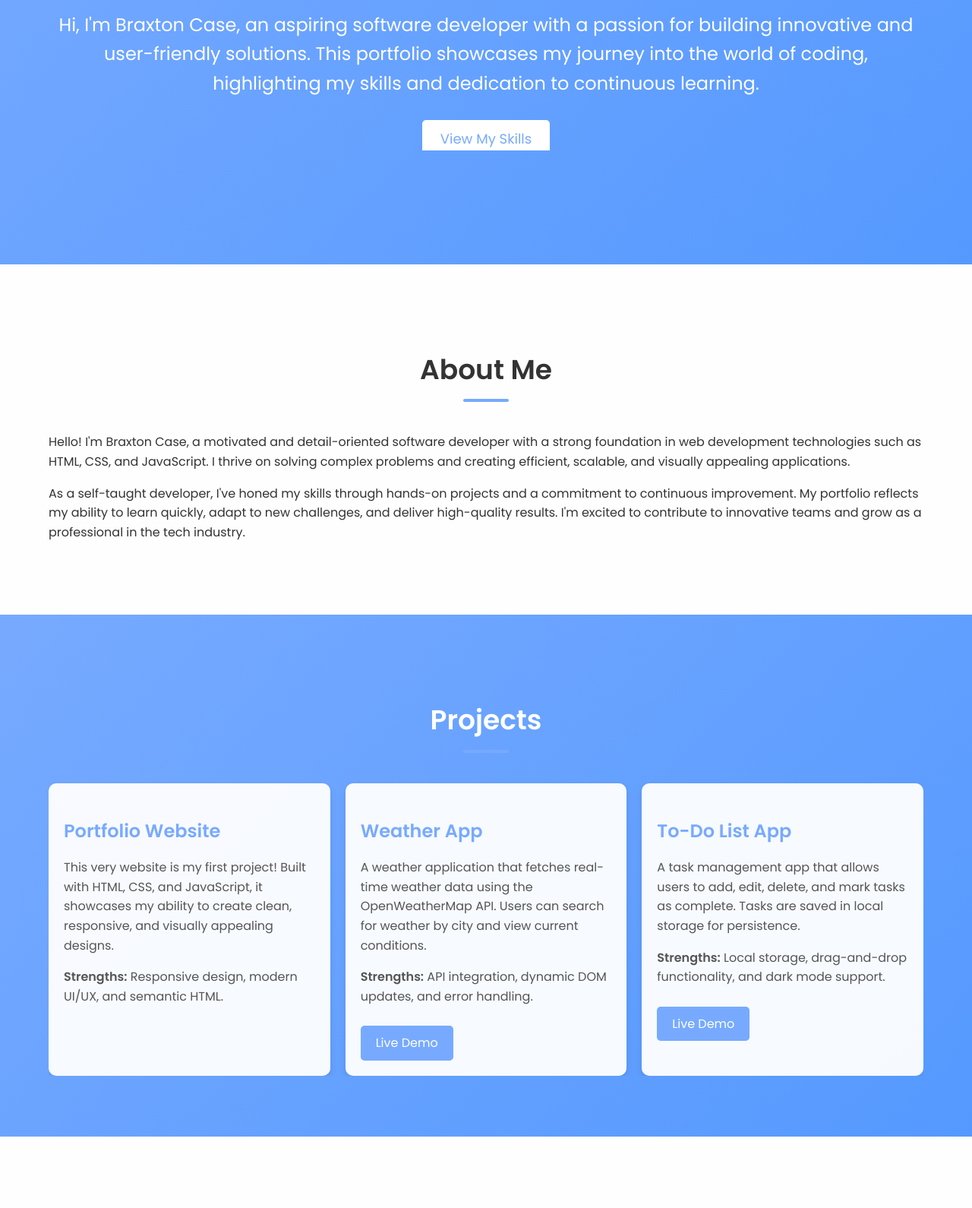
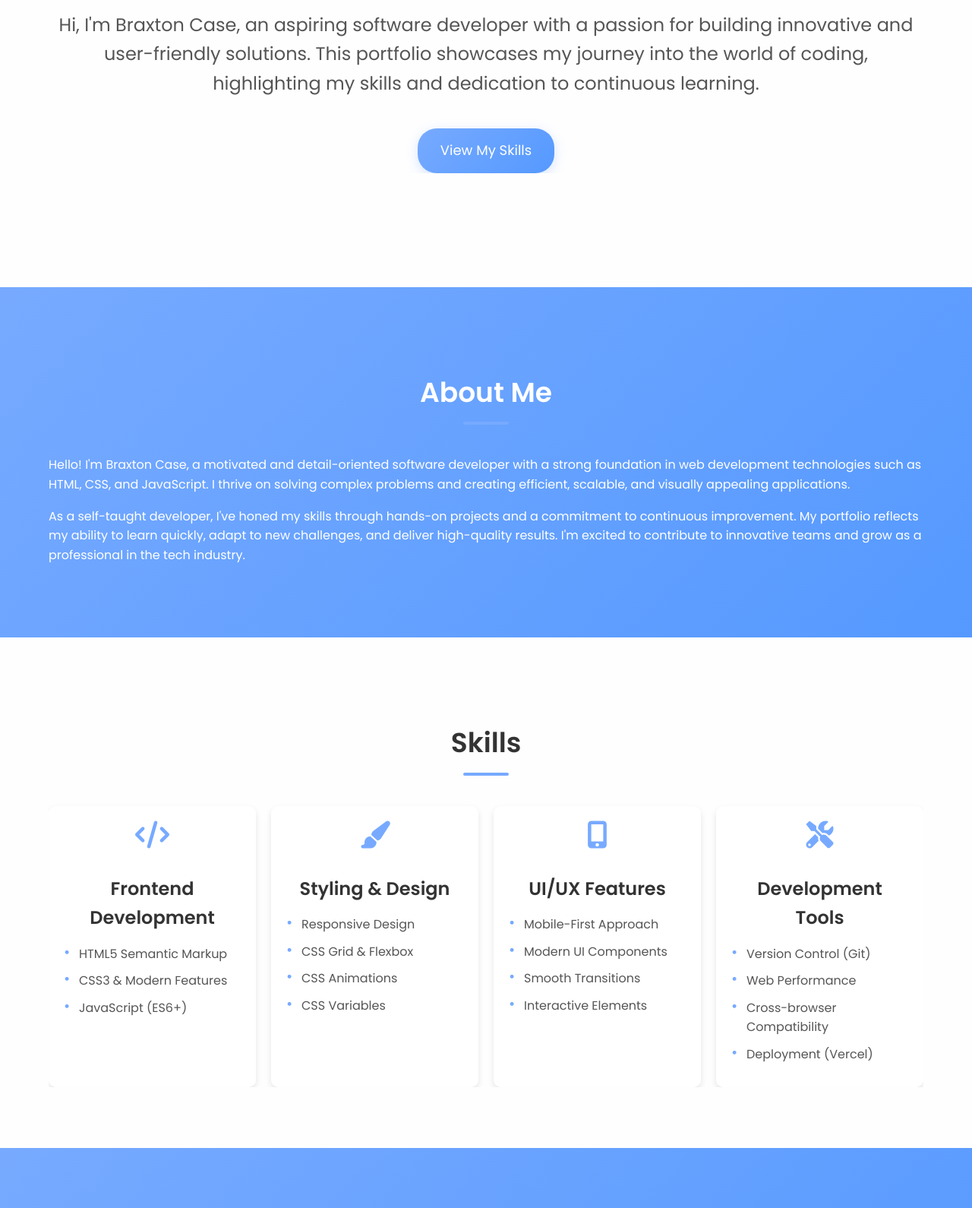
Before and after one commit to BRXcodes/brx-portfolio, a plain HTML site: page index.html in a window 1280 px wide. Shown: the part 421-2011 px from the top of the page at 76% size. Drawn offline with Linux system fonts and the light colour scheme.

Commit message:
Add files via upload

```diff
--- a/index.html
+++ b/index.html
@@ -22,7 +22,7 @@
   </nav>
 
   <!-- Hero Section -->
-  <section id="hero" class="blue-bg">
+  <section id="hero" class="white-bg">
     <div class="container">
       <img src="images/profile.jpg" alt="Braxton Case" class="profile-photo">
       <h1>Welcome to My Portfolio</h1>
@@ -32,42 +32,11 @@
   </section>
 
   <!-- About Section -->
-  <section id="about" class="white-bg">
+  <section id="about" class="blue-bg">
     <div class="container">
       <h2>About Me</h2>
       <p>Hello! I'm Braxton Case, a motivated and detail-oriented software developer with a strong foundation in web development technologies such as HTML, CSS, and JavaScript. I thrive on solving complex problems and creating efficient, scalable, and visually appealing applications.</p>
       <p>As a self-taught developer, I've honed my skills through hands-on projects and a commitment to continuous improvement. My portfolio reflects my ability to learn quickly, adapt to new challenges, and deliver high-quality results. I'm excited to contribute to innovative teams and grow as a professional in the tech industry.</p>
-    </div>
-  </section>
-
-  <!-- Projects Section -->
-  <section id="projects" class="blue-bg">
-    <div class="container">
-      <h2>Projects</h2>
-      <div class="project-grid">
-        <!-- Portfolio Website -->
-        <div class="project-card">
-          <h3>Portfolio Website</h3>
-          <p>This very website is my first project! Built with HTML, CSS, and JavaScript, it showcases my ability to create clean, responsive, and visually appealing designs.</p>
-          <p><strong>Strengths:</strong> Responsive design, modern UI/UX, and semantic HTML.</p>
-        </div>
-
-        <!-- Weather App -->
-        <div class="project-card">
-          <h3>Weather App</h3>
-          <p>A weather application that fetches real-time weather data using the OpenWeatherMap API. Users can search for weather by city and view current conditions.</p>
-          <p><strong>Strengths:</strong> API integration, dynamic DOM updates, and error handling.</p>
-          <a href="https://braxton-case-weather-app.netlify.app" target="_blank" class="btn">Live Demo</a>
-        </div>
-
-        <!-- To-Do List App -->
-        <div class="project-card">
-          <h3>To-Do List App</h3>
-          <p>A task management app that allows users to add, edit, delete, and mark tasks as complete. Tasks are saved in local storage for persistence.</p>
-          <p><strong>Strengths:</strong> Local storage, drag-and-drop functionality, and dark mode support.</p>
-          <a href="https://braxton-case-todo-app.netlify.app" target="_blank" class="btn">Live Demo</a>
-        </div>
-      </div>
     </div>
   </section>
 
@@ -125,9 +94,9 @@
       <h2>Contact Me</h2>
       <p>Feel free to reach out for collaborations or just to say hi!</p>
       <div class="contact-links">
-        <a href="mailto:youremail@example.com" class="btn"><i class="fas fa-envelope"></i> Email</a>
-        <a href="https://github.com/yourusername" target="_blank" class="btn"><i class="fab fa-github"></i> GitHub</a>
-        <a href="https://linkedin.com/in/yourusername" target="_blank" class="btn"><i class="fab fa-linkedin"></i> LinkedIn</a>
+        <a href="mailto:tobiascase2001@gmail.com" class="btn"><i class="fas fa-envelope"></i> Email</a>
+        <a href="https://github.com/BRXcodes" target="_blank" class="btn"><i class="fab fa-github"></i> GitHub</a>
+        <a href="https://www.linkedin.com/in/braxton-case-221aa0348" target="_blank" class="btn"><i class="fab fa-linkedin"></i> LinkedIn</a>
       </div>
     </div>
   </section>
--- a/styles.css
+++ b/styles.css
@@ -56,8 +56,6 @@ nav .nav-links a:hover {
 
 /* Hero Section */
 #hero {
-  background: linear-gradient(135deg, #77aaff, #5599ff);
-  color: #fff;
   padding: 150px 0;
   text-align: center;
 }
@@ -65,39 +63,50 @@ nav .nav-links a:hover {
 #hero h1 {
   font-size: 48px;
   margin-bottom: 20px;
-  animation: fadeInDown 1s ease-out; /* Animation */
+  animation: fadeInDown 1s ease-out;
+  color: #333;
 }
 
 #hero p {
   font-size: 24px;
   margin-bottom: 40px;
-  animation: fadeInUp 1s ease-out; /* Animation */
+  animation: fadeInUp 1s ease-out;
+  color: #555;
 }
 
 #hero .btn {
-  background: #ffffff;
-  color: #77aaff;
-  padding: 12px 24px;
+  background: linear-gradient(135deg, #77aaff, #5599ff);
+  color: #fff;
+  padding: 15px 30px;
   text-decoration: none;
-  border-radius: 5px;
+  border-radius: 25px;
   font-size: 18px;
-  transition: background 0.3s ease, color 0.3s ease;
-  animation: fadeIn 1.5s ease-out; /* Animation */
+  transition: all 0.3s ease;
+  box-shadow: 0 4px 15px rgba(119, 170, 255, 0.3);
+  display: inline-block;
+  animation: fadeIn 1.5s ease-out;
+  border: none;
 }
 
 #hero .btn:hover {
-  background: #77aaff;
-  color: #fff;
+  transform: translateY(-2px);
+  box-shadow: 0 6px 20px rgba(119, 170, 255, 0.4);
+  background: linear-gradient(135deg, #5599ff, #77aaff);
+}
+
+#hero .btn:active {
+  transform: translateY(1px);
+  box-shadow: 0 2px 10px rgba(119, 170, 255, 0.3);
 }
 
 .profile-photo {
   width: 150px;
   height: 150px;
   border-radius: 50%;
-  border: 4px solid #fff;
+  border: 4px solid #77aaff;
   margin-bottom: 20px;
   box-shadow: 0 4px 8px rgba(0, 0, 0, 0.2);
-  animation: fadeIn 1s ease-out; /* Animation */
+  animation: fadeIn 1s ease-out;
 }
 
 /* Sections */
@@ -131,55 +140,6 @@ section h2::after {
   border-radius: 2px;
 }
 
-/* Projects Section */
-.project-grid {
-  display: grid;
-  grid-template-columns: repeat(auto-fit, minmax(300px, 1fr));
-  gap: 20px;
-}
-
-.project-card {
-  background: rgba(255, 255, 255, 0.95); /* Semi-transparent white */
-  padding: 20px;
-  border-radius: 10px;
-  box-shadow: 0 4px 8px rgba(0, 0, 0, 0.1);
-  transition: transform 0.3s ease, box-shadow 0.3s ease;
-  color: #333;
-}
-
-.project-card:hover {
-  transform: translateY(-10px);
-  box-shadow: 0 8px 16px rgba(0, 0, 0, 0.2);
-}
-
-.project-card h3 {
-  color: #77aaff;
-  margin-bottom: 10px;
-  font-size: 24px;
-}
-
-.project-card p {
-  font-size: 16px;
-  line-height: 1.6;
-  color: #555; /* Slightly darker text for better readability */
-}
-
-.project-card .btn {
-  background: #77aaff;
-  color: #fff;
-  padding: 10px 20px;
-  text-decoration: none;
-  border-radius: 5px;
-  font-size: 16px;
-  display: inline-block;
-  margin-top: 10px;
-  transition: background 0.3s ease;
-}
-
-.project-card .btn:hover {
-  background: #5599ff;
-}
-
 /* Skills Section */
 .skills-grid {
   display: grid;
@@ -193,12 +153,24 @@ section h2::after {
   border-radius: 10px;
   box-shadow: 0 4px 8px rgba(0, 0, 0, 0.1);
   text-align: center;
-  transition: transform 0.3s ease, box-shadow 0.3s ease;
+  transition: transform 0.3s ease, box-shadow 0.3s ease, background 0.3s ease, color 0.3s ease;
 }
 
 .skill:hover {
   transform: translateY(-10px);
   box-shadow: 0 8px 16px rgba(0, 0, 0, 0.2);
+  background: linear-gradient(135deg, #77aaff, #5599ff);
+  color: #fff;
+}
+
+.skill:hover h3,
+.skill:hover ul li {
+  color: #fff;
+}
+
+.skill:hover i,
+.skill:hover ul li::before {
+  color: #fff;
 }
 
 .skill i {
```
